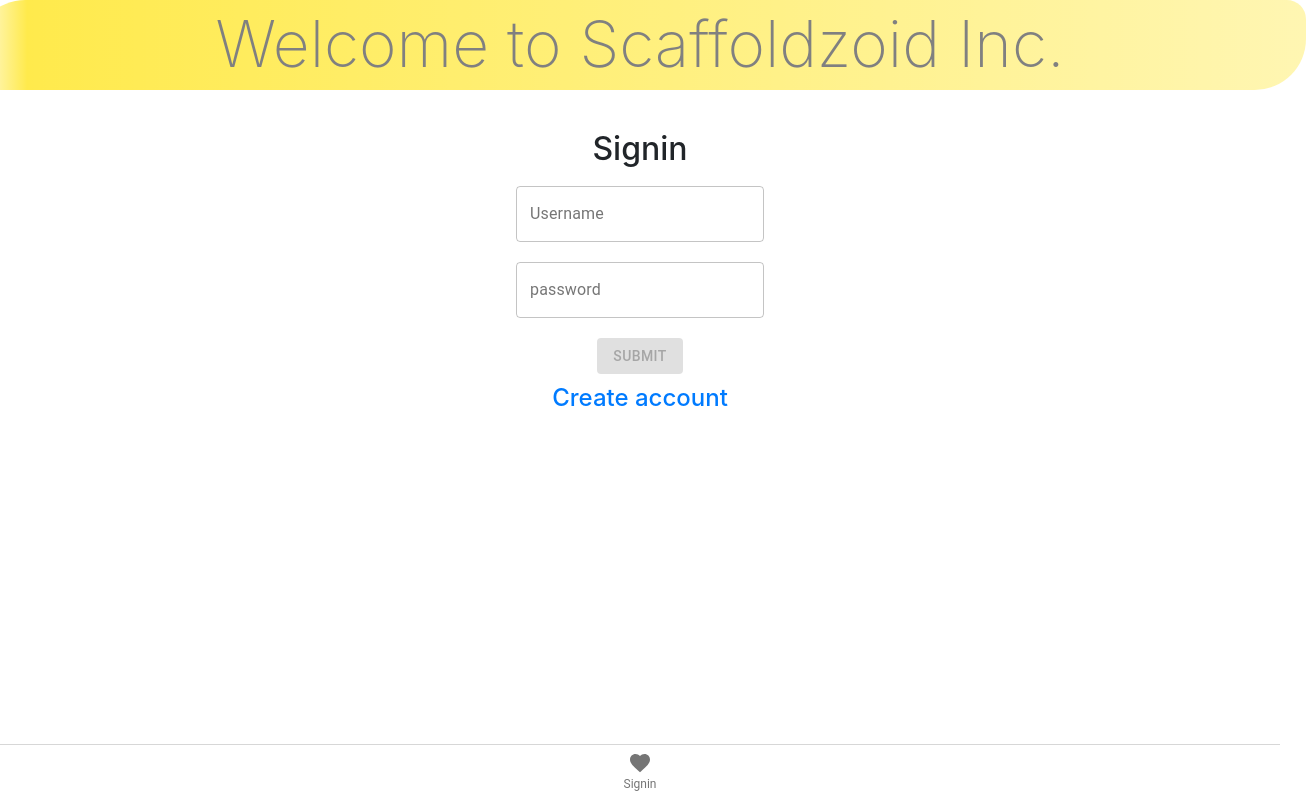
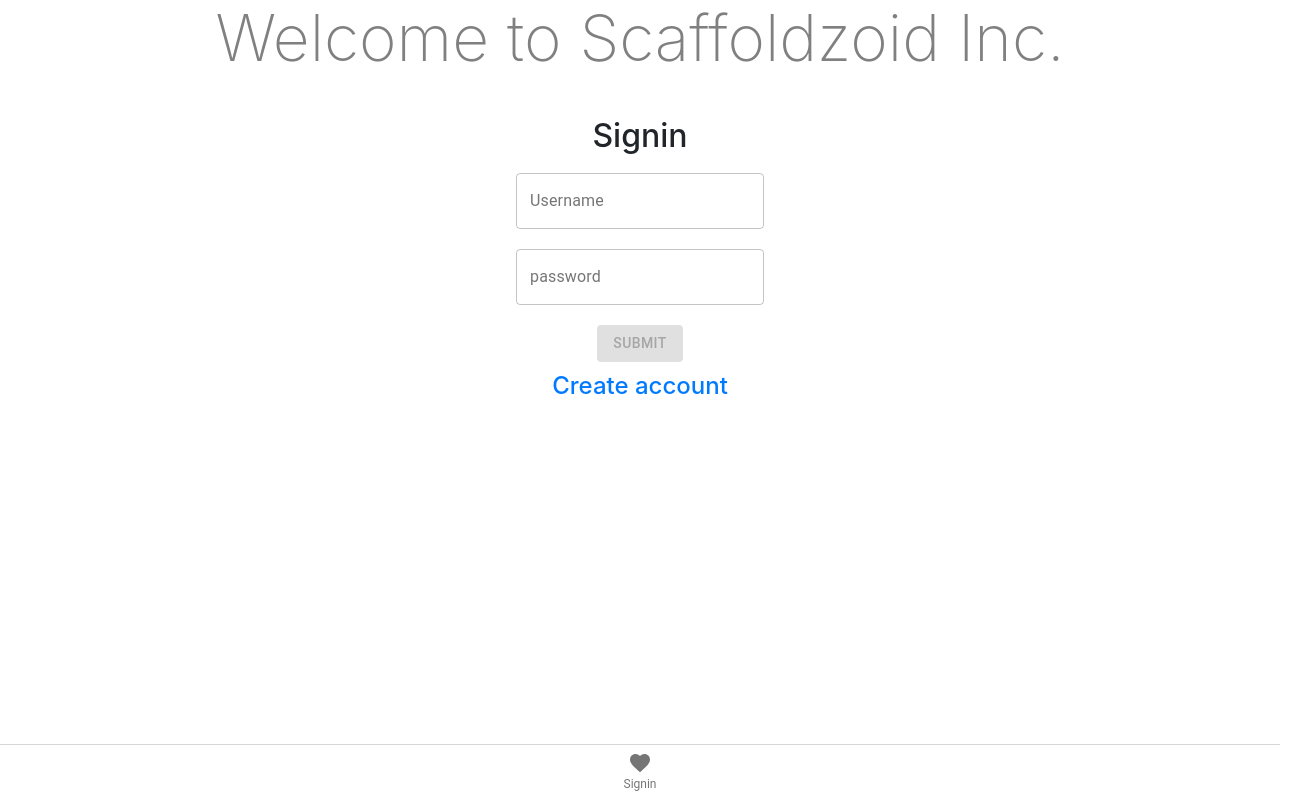
Before and after one commit to soulbliss/orange-sell-mvp, a React (Create React App) app in the folder client/: page /signin in a window 1280 px wide. Shown: the whole page, 1306 px wide, since content can reach past the window. Built offline with nearby package versions, Linux system fonts and the light colour scheme; no server answers.

Commit message:
remove css style

```diff
--- a/client/src/Components/Auth/Signin.js
+++ b/client/src/Components/Auth/Signin.js
@@ -88,7 +88,7 @@ class Signin extends React.Component {
 
             <div className='signin-form'>
 
-                <h1 id="mark" style={{ color: "grey", fontSize:64, fontWeight:200 }}>
+                <h1 style={{ color: "grey", fontSize:64, fontWeight:200 }}>
 
                 Welcome to Scaffoldzoid Inc.
 
```
